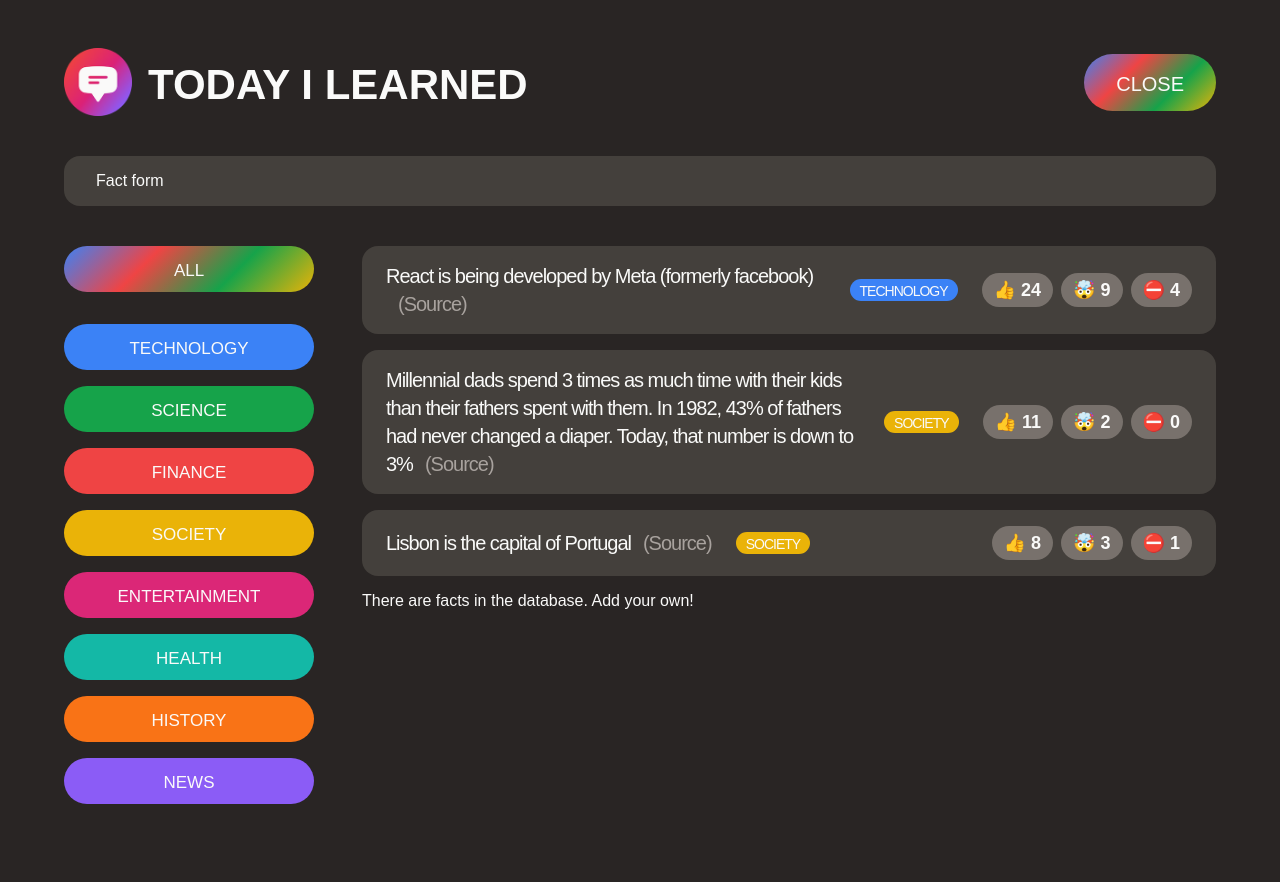
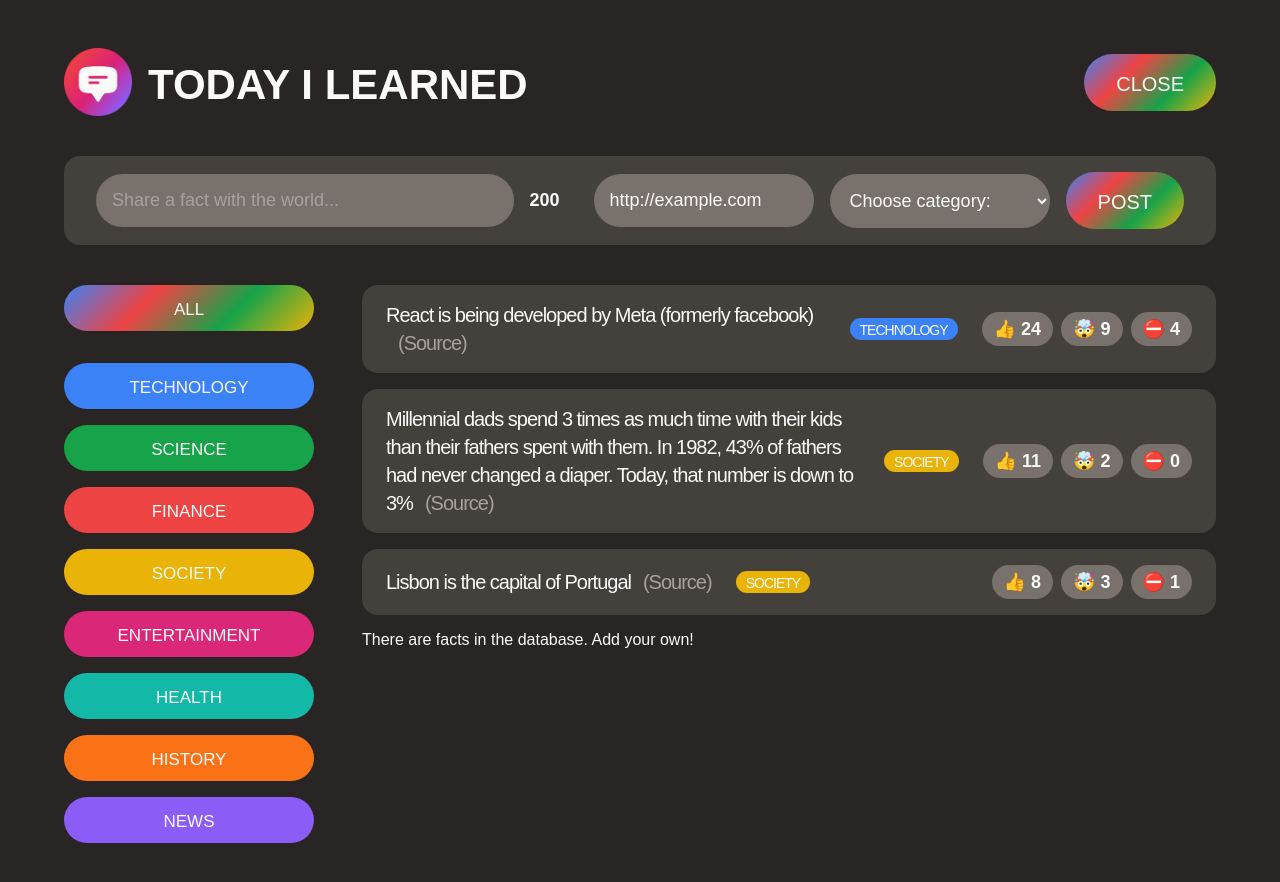
Before and after one commit to milanzivanov/today-I-learned, a React (Create React App) app: page / in a window 1280 px wide. Both pictures are taken after a click on the button "SHARE A FACT". Shown: the top 882 px of the page. Built offline with nearby package versions, Linux system fonts and the light colour scheme; a web font is replaced by a local one.

Commit message:
React adding a new fact part 1 and 2

```diff
--- a/src/App.js
+++ b/src/App.js
@@ -39,15 +39,21 @@
 function App() {
   // 1. Define state variable
   const [showForm, setShowForm] = useState(false);
+  const [facts, setFacts] = useState(initialFacts);
 
   return (
     <>
       <Header showForm={showForm} setShowForm={setShowForm}></Header>
       {/* 2. Use state variable */}
-      {showForm ? <NewFactForm></NewFactForm> : null}
+      {showForm ? (
+        <NewFactForm
+          setFacts={setFacts}
+          setShowForm={setShowForm}
+        ></NewFactForm>
+      ) : null}
       <main className="main">
         <CategoryFilter></CategoryFilter>
-        <FactList></FactList>
+        <FactList facts={facts}></FactList>
       </main>
     </>
   );
@@ -73,10 +79,6 @@
   );
 }
 
-function NewFactForm() {
-  return <form className="fact-form">Fact form</form>;
-}
-
 // eslint-disable-next-line no-unused-vars
 const CATEGORIES = [
   { name: "technology", color: "#3b82f6" },
@@ -88,6 +90,84 @@
   { name: "history", color: "#f97316" },
   { name: "news", color: "#8b5cf6" }
 ];
+
+function isValidHttpUrl(string) {
+  let url;
+
+  try {
+    url = new URL(string);
+  } catch (_) {
+    return false;
+  }
+
+  return url.protocol === "http:" || url.protocol === "https:";
+}
+
+function NewFactForm({ setFacts, setShowForm }) {
+  const [text, setText] = useState("");
+  const [source, setSource] = useState("http://example.com");
+  const [category, setCategory] = useState("");
+  const textLength = text.length;
+
+  function handleSubmit(e) {
+    // 1. Prevent browser reload
+    e.preventDefault();
+    console.log(text, source, category);
+
+    // 2. Check if data is valis. If so, create a new fact
+    if (text && isValidHttpUrl(source) && category && text.length <= 200) {
+      // 3. Create new fact
+      const newFact = {
+        id: Math.round(Math.random * 10000000),
+        text: text,
+        source: source,
+        category: category,
+        votesInteresting: 0,
+        votesMindblowing: 0,
+        votesFalse: 0,
+        createdIn: new Date().getFullYear()
+      };
+
+      // 4. Add new fact to the UI: add the fact to state
+      setFacts((facts) => [newFact, ...facts]);
+
+      // 5. Reset input fields
+      setText("");
+      setSource("");
+      setCategory("");
+
+      // 6. Close the form
+      setShowForm(false);
+    }
+  }
+
+  return (
+    <form className="fact-form" onSubmit={handleSubmit}>
+      <input
+        type="text"
+        placeholder="Share a fact with the world..."
+        value={text}
+        onChange={(e) => setText(e.target.value)}
+      />
+      <span>{200 - textLength}</span>
+      <input
+        value={source}
+        type="text"
+        placeholder="Trustworthy source..."
+        onChange={(e) => setSource(e.target.value)}
+      />
+      <select value={category} onChange={(e) => setCategory(e.target.value)}>
+        <option value="">Choose category:</option>
+        {CATEGORIES.map((cat) => (
+          <option key={cat.name} value={cat.name}>
+            {cat.name.toUpperCase()}
+          </option>
+        ))}
+      </select>
+      <button className="btn btn-large">Post</button>
+    </form>
+  );
+}
 
 function CategoryFilter() {
   return (
@@ -109,9 +189,7 @@
   );
 }
 
-function FactList() {
-  // Temporery
-  const facts = initialFacts;
+function FactList({ facts }) {
   return (
     <section>
       <ul className="facts-list">
```
